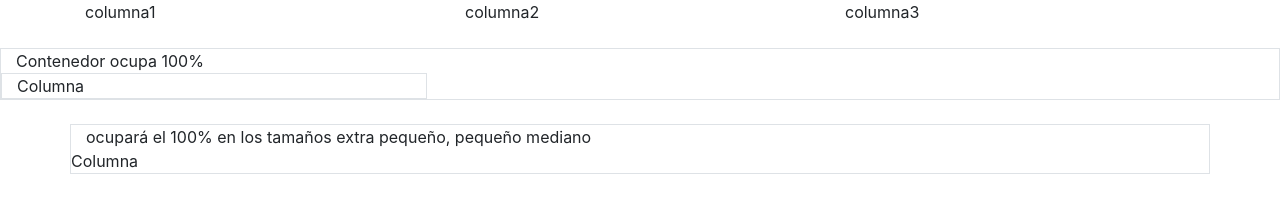
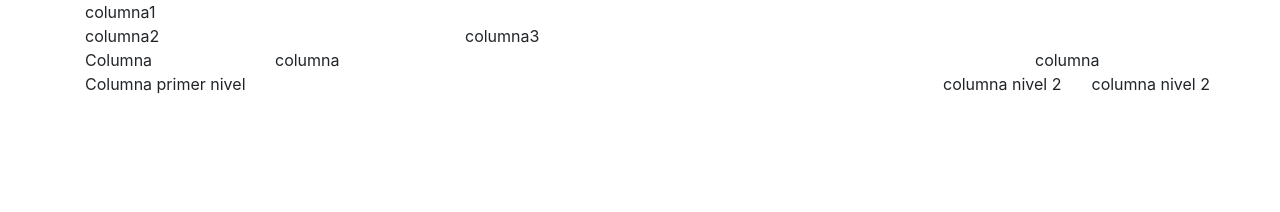
Before and after one commit to MartaMoran/Bootstrap, a plain HTML site: page index.html in a window 1280 px wide. Drawn offline with nearby package versions, Linux system fonts and the light colour scheme.

Commit message:
columnas anidadas

```diff
--- a/index.html
+++ b/index.html
@@ -10,27 +10,42 @@
         <div class="container">
             <div class="row">
                 <div class="col-md-4">columna1</div>
+                <div class="w-100"></div>
                 <div class="col-md-4">columna2</div>
                 <div class="col-md-4">columna3</div>
             </div>
 
         </div>
 
-        <div class="container-fluid border mt-4">Contenedor ocupa 100%
+        <div class="container">
             <div class="row">
-                <div class="col-4 border">
+                <div class="col">
                     Columna
+                </div>
+                <div class="col-8">
+                    columna
+                </div>
+                <div class="col">
+                    columna
                 </div>
 
 
             </div>
         </div>
 
-        <div class="container-md border mt-4"> ocupará el 100% en los tamaños extra pequeño, pequeño mediano
+        <div class="container">
             <div class="row">
-                <div class="Column">
-                    Columna
+                <div class="col">
+                    Columna primer nivel
                 </div>
+                    <div class="row">
+                        <div class="col-8 col-sm-6">
+                            columna nivel 2
+                        </div>
+                        <div class="col 4 col-sm-6">
+                            columna nivel 2
+                        </div>
+                    </div>
             </div>
         </div>
 
```
